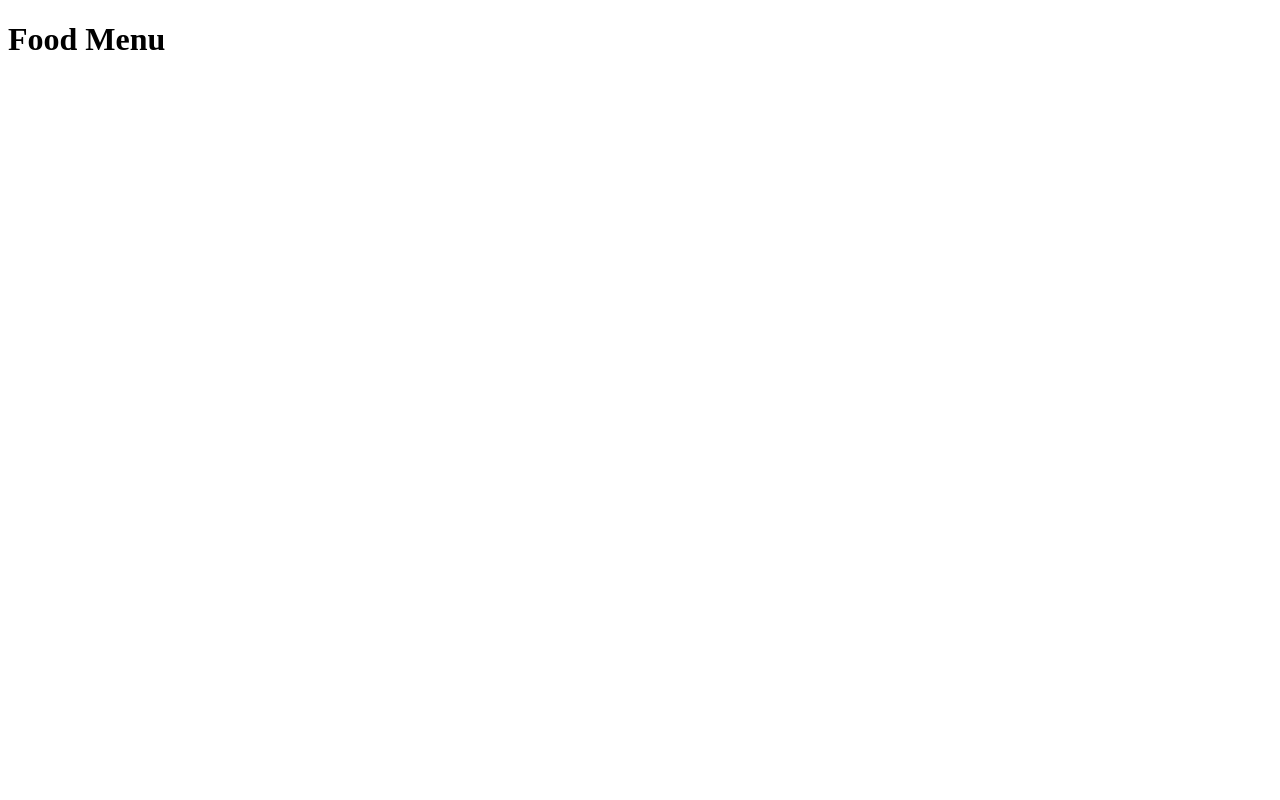
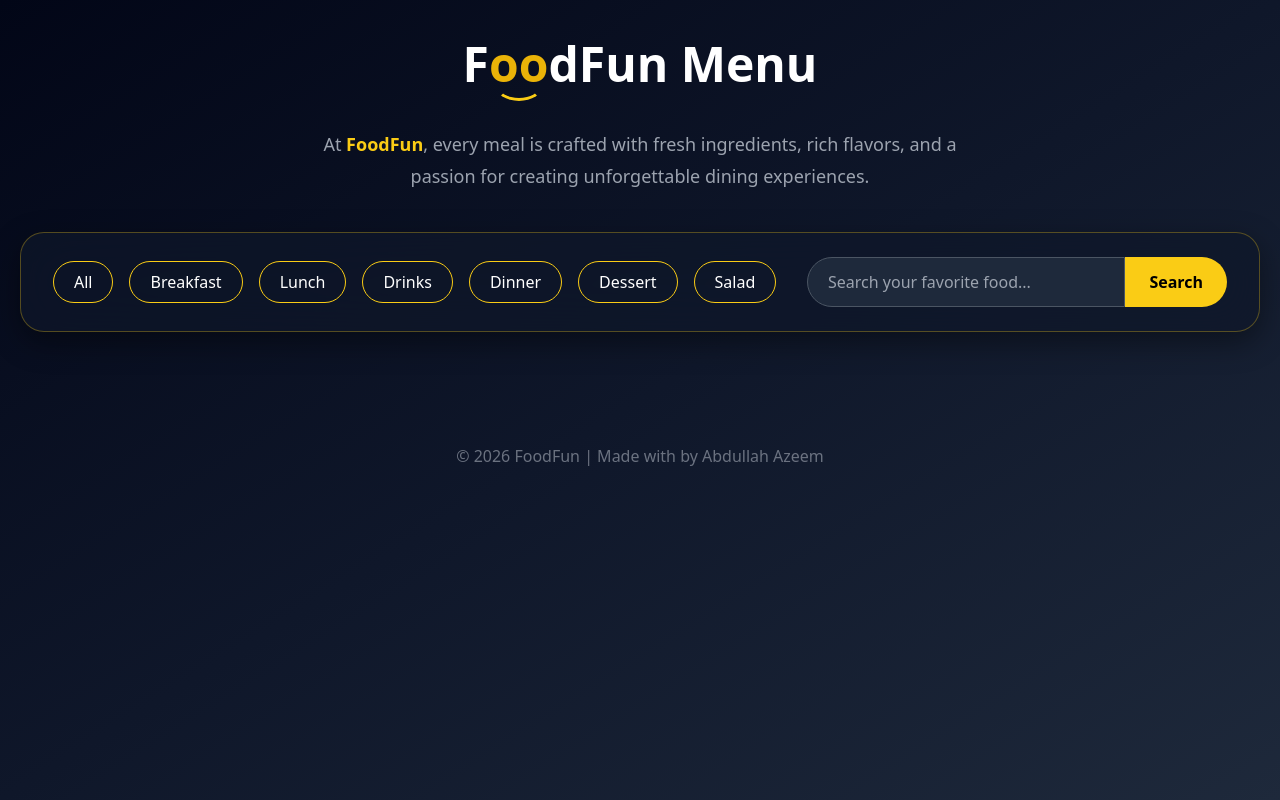
Before and after one commit to abdullahazeemdev/food-application, a plain HTML site: page Menu/index.html in a window 1280 px wide. Drawn offline with nearby package versions, Linux system fonts and the light colour scheme.

Commit message:
2 page start

```diff
--- a/Menu/app.js
+++ b/Menu/app.js
@@ -0,0 +1,3 @@
+// console.log("js running---->")
+
+// console.log(menuData);
--- /dev/null
+++ b/Menu/data.js
@@ -0,0 +1,73 @@
+const menuData = [
+  // ================== Breakfast ==================
+  { name: "Halwa Puri", category: "Breakfast", price: "Rs. 450", image: "https://placehold.co/400x300?text=Halwa+Puri" },
+  { name: "Aloo Paratha", category: "Breakfast", price: "Rs. 280", image: "https://placehold.co/400x300?text=Aloo+Paratha" },
+  { name: "Cheese Omelette", category: "Breakfast", price: "Rs. 320", image: "https://placehold.co/400x300?text=Cheese+Omelette" },
+  { name: "French Toast", category: "Breakfast", price: "Rs. 350", image: "https://placehold.co/400x300?text=French+Toast" },
+  { name: "Pancakes", category: "Breakfast", price: "Rs. 400", image: "https://placehold.co/400x300?text=Pancakes" },
+  { name: "Chicken Sandwich", category: "Breakfast", price: "Rs. 380", image: "https://placehold.co/400x300?text=Chicken+Sandwich" },
+  { name: "Club Sandwich", category: "Breakfast", price: "Rs. 450", image: "https://placehold.co/400x300?text=Club+Sandwich" },
+  { name: "Nihari", category: "Breakfast", price: "Rs. 650", image:" https://placehold.co/400x300?text=Nihari" },
+  { name: "Chana Masala", category: "Breakfast", price: "Rs. 250", image: "https://placehold.co/400x300?text=Chana+Masala" },
+  { name: "Desi Breakfast", category: "Breakfast", price: "Rs. 750", image: "https://placehold.co/400x300?text=Desi+Breakfast" },
+
+  // ================== Lunch ==================
+  { name: "Chicken Biryani", category: "Lunch", price: "Rs. 550", image: "https://placehold.co/400x300?text=Chicken+Biryani" },
+  { name: "Beef Biryani", category: "Lunch", price: "Rs. 650", image: "https://placehold.co/400x300?text=Beef+Biryani" },
+  { name: "Chicken Karahi", category: "Lunch", price: "Rs. 950", image: "https://placehold.co/400x300?text=Chicken+Karahi"},
+  { name: "Mutton Karahi", category: "Lunch", price: "Rs. 1450", image: "https://placehold.co/400x300?text=Mutton+Karahi" },
+  { name: "Chicken Handi", category: "Lunch", price: "Rs. 990", image: "https://placehold.co/400x300?text=Chicken+Handi" },
+  { name: "White Chicken", category: "Lunch", price: "Rs. 1100", image: "https://placehold.co/400x300?text=White+Chicken" },
+  { name: "Chicken Pulao", category: "Lunch", price: "Rs. 450", image: "https://placehold.co/400x300?text=Chicken+Pulao" },
+  { name: "Chicken Qorma", category: "Lunch", price: "Rs. 850", image: "https://placehold.co/400x300?text=Chicken+Qorma" },
+  { name: "Dal Chawal", category: "Lunch", price: "Rs. 300", image: "https://placehold.co/400x300?text=Dal+Chawal" },
+  { name: "Chicken Tikka", category: "Lunch", price: "Rs. 420", image: "https://placehold.co/400x300?text=Chicken+Tikka" },
+
+  // ================== Drinks ==================
+ { name: "Coca Cola", category: "Drinks", price: "Rs. 120", image: "https://placehold.co/400x300?text=Coca+Cola" },
+{ name: "Pepsi", category: "Drinks", price: "Rs. 120", image: "https://placehold.co/400x300?text=Pepsi" },
+{ name: "7UP", category: "Drinks", price: "Rs. 120", image: "https://placehold.co/400x300?text=7UP" },
+{ name: "Mint Margarita", category: "Drinks", price: "Rs. 280", image: "https://placehold.co/400x300?text=Mint+Margarita" },
+{ name: "Lemonade", category: "Drinks", price: "Rs. 250", image: "https://placehold.co/400x300?text=Lemonade" },
+{ name: "Mango Shake", category: "Drinks", price: "Rs. 350", image: "https://placehold.co/400x300?text=Mango+Shake" },
+{ name: "Chocolate Shake", category: "Drinks", price: "Rs. 380", image: "https://placehold.co/400x300?text=Chocolate+Shake" },
+{ name: "Fresh Orange Juice", category: "Drinks", price: "Rs. 300", image: "https://placehold.co/400x300?text=Fresh+Orange+Juice" },
+{ name: "Cold Coffee", category: "Drinks", price: "Rs. 350", image: "https://placehold.co/400x300?text=Cold+Coffee" },
+{ name: "Mineral Water", category: "Drinks", price: "Rs. 80", image: "https://placehold.co/400x300?text=Mineral+Water" },
+
+  // ================== Dinner ==================
+{ name: "BBQ Steak", category: "Dinner", price: "Rs. 1600", image: "https://placehold.co/400x300?text=BBQ+Steak" },
+{ name: "Grilled Chicken", category: "Dinner", price: "Rs. 850", image: "https://placehold.co/400x300?text=Grilled+Chicken" },
+{ name: "Chicken Alfredo Pasta", category: "Dinner", price: "Rs. 950", image: "https://placehold.co/400x300?text=Chicken+Alfredo+Pasta" },
+{ name: "Chicken Lasagna", category: "Dinner", price: "Rs. 900", image: "https://placehold.co/400x300?text=Chicken+Lasagna" },
+{ name: "Zinger Burger", category: "Dinner", price: "Rs. 550", image: "https://placehold.co/400x300?text=Zinger+Burger" },
+{ name: "Beef Burger", category: "Dinner", price: "Rs. 680", image: "https://placehold.co/400x300?text=Beef+Burger" },
+{ name: "Chicken Pizza", category: "Dinner", price: "Rs. 1400", image: "https://placehold.co/400x300?text=Chicken+Pizza" },
+{ name: "Fajita Pizza", category: "Dinner", price: "Rs. 1500", image: "https://placehold.co/400x300?text=Fajita+Pizza" },
+{ name: "Chicken Chow Mein", category: "Dinner", price: "Rs. 750", image: "https://placehold.co/400x300?text=Chicken+Chow+Mein" },
+{ name: "Chicken Fried Rice", category: "Dinner", price: "Rs. 700", image: "https://placehold.co/400x300?text=Chicken+Fried+Rice" },
+
+// ================== Dessert ==================
+{ name: "Chocolate Cake", category: "Dessert", price: "Rs. 450", image: "https://placehold.co/400x300?text=Chocolate+Cake" },
+{ name: "Cheesecake", category: "Dessert", price: "Rs. 550", image: "https://placehold.co/400x300?text=Cheesecake" },
+{ name: "Brownie", category: "Dessert", price: "Rs. 350", image: "https://placehold.co/400x300?text=Brownie" },
+{ name: "Ice Cream", category: "Dessert", price: "Rs. 250", image: "https://placehold.co/400x300?text=Ice+Cream" },
+{ name: "Gulab Jamun", category: "Dessert", price: "Rs. 220", image: "https://placehold.co/400x300?text=Gulab+Jamun" },
+{ name: "Kheer", category: "Dessert", price: "Rs. 280", image: "https://placehold.co/400x300?text=Kheer" },
+{ name: "Ras Malai", category: "Dessert", price: "Rs. 320", image: "https://placehold.co/400x300?text=Ras+Malai" },
+{ name: "Kunafa", category: "Dessert", price: "Rs. 650", image: "https://placehold.co/400x300?text=Kunafa" },
+{ name: "Donut", category: "Dessert", price: "Rs. 180", image: "https://placehold.co/400x300?text=Donut" },
+{ name: "Macaron", category: "Dessert", price: "Rs. 450", image: "https://placehold.co/400x300?text=Macaron" },
+
+// ================== Salad ==================
+{ name: "Caesar Salad", category: "Salad", price: "Rs. 450", image: "https://placehold.co/400x300?text=Caesar+Salad" },
+{ name: "Greek Salad", category: "Salad", price: "Rs. 420", image: "https://placehold.co/400x300?text=Greek+Salad" },
+{ name: "Chicken Salad", category: "Salad", price: "Rs. 520", image: "https://placehold.co/400x300?text=Chicken+Salad" },
+{ name: "Russian Salad", category: "Salad", price: "Rs. 380", image: "https://placehold.co/400x300?text=Russian+Salad" },
+{ name: "Garden Salad", category: "Salad", price: "Rs. 350", image: "https://placehold.co/400x300?text=Garden+Salad" },
+{ name: "Fruit Salad", category: "Salad", price: "Rs. 300", image: "https://placehold.co/400x300?text=Fruit+Salad" },
+{ name: "Pasta Salad", category: "Salad", price: "Rs. 480", image: "https://placehold.co/400x300?text=Pasta+Salad" },
+{ name: "Coleslaw", category: "Salad", price: "Rs. 250", image: "https://placehold.co/400x300?text=Coleslaw" },
+{ name: "Tuna Salad", category: "Salad", price: "Rs. 650", image: "https://placehold.co/400x300?text=Tuna+Salad" },
+{ name: "Avocado Salad", category: "Salad", price: "Rs. 750", image: "https://placehold.co/400x300?text=Avocado+Salad" },
+];
--- a/Menu/index.html
+++ b/Menu/index.html
@@ -4,12 +4,112 @@
     <meta charset="UTF-8">
     <meta name="viewport" content="width=device-width, initial-scale=1.0">
     <link rel="stylesheet" href="style.css">
+    <script src="https://cdn.tailwindcss.com"></script>
     <title>Food Menu</title>
 </head>
-<body>
-    <h1>Food Menu</h1>
+<body class="min-h-screen bg-gradient-to-br from-slate-950 via-slate-900 to-slate-800 text-white duration-300">
+    <!-- Heading -->
+    <section class="py-10">
+        <h1 class="text-5xl font-extrabold text-center mb-3">
+         F<span class="logo-oo text-yellow-500">oo</span>dFun Menu
+        </h1>
+
+        <p class="text-center text-gray-400 text-lg mt-10 mb-10 max-w-2xl mx-auto leading-8">
+        At <span class="text-yellow-400 font-semibold">FoodFun</span>, every meal is crafted with fresh ingredients, rich flavors, and a passion for creating unforgettable dining experiences.
+        </p>
+
+<div class="max-w-7xl mx-auto px-5 mb-10">
+
+    <div class="flex flex-col lg:flex-row items-center justify-between gap-6
+    bg-slate-900/70
+    backdrop-blur-xl
+    border border-yellow-400/30
+    rounded-3xl
+    px-8 py-6
+    shadow-[0_10px_30px_rgba(0,0,0,0.4)]
+    hover:border-yellow-300
+    hover:shadow-[0_0_25px_rgba(250,204,21,0.4),0_0_60px_rgba(250,204,21,0.2)]
+    hover:bg-slate-800/80
+    hover:-translate-y-1
+    transition-all
+    duration-500
+    ease-out">
 
 
+        <!-- Categories -->
+        <div id="categories" class="flex flex-wrap gap-4">
+
+            <button class="category-btn border border-yellow-400 px-5 py-2 rounded-full font-medium hover:bg-yellow-400 hover:text-white duration-300">
+                All
+            </button>
+
+            <button class="category-btn border border-yellow-400 px-5 py-2 rounded-full font-medium hover:bg-yellow-400 hover:text-white duration-300">
+                Breakfast
+            </button>
+
+            <button class="category-btn border border-yellow-400 px-5 py-2 rounded-full font-medium hover:bg-yellow-400 hover:text-white duration-300">
+                Lunch
+            </button>
+
+            <button class="category-btn border border-yellow-400 px-5 py-2 rounded-full font-medium hover:bg-yellow-400 hover:text-white duration-300">
+                Drinks
+            </button>
+
+            <button class="category-btn border border-yellow-400 px-5 py-2 rounded-full font-medium hover:bg-yellow-400 hover:text-white duration-300">
+                Dinner
+            </button>
+
+            <button class="category-btn border border-yellow-400 px-5 py-2 rounded-full font-medium hover:bg-yellow-400 hover:text-white duration-300">
+                Dessert
+            </button>
+
+            <button class="category-btn border border-yellow-400 px-5 py-2 rounded-full font-medium hover:bg-yellow-400 hover:text-white duration-300">
+                Salad
+            </button>
+
+        </div>
+
+        <!-- Search -->
+        <div class="flex w-full lg:w-[420px]">
+
+            <input
+                id="search"
+                type="text"
+                placeholder="Search your favorite food..."
+                class="flex-1 px-5 py-3 bg-slate-800 border border-gray-600 rounded-l-full outline-none focus:border-yellow-400"
+            >
+
+            <button
+                id="searchBtn"
+                class="px-6 py-3 bg-yellow-400 text-black rounded-r-full font-semibold hover:bg-yellow-500 duration-300">
+                Search
+            </button>
+
+        </div>
+
+    </div>
+
+</div>
+
+            <!-- Menu Cards -->
+            <div
+                id="menu-container"
+                class="grid grid-cols-1 sm:grid-cols-2 lg:grid-cols-3 xl:grid-cols-4 gap-8"
+            >
+
+                <!-- JavaScript se cards yahan aayenge -->
+
+            </div>
+
+
+    </section>
+
+    <footer class="text-center py-8 text-gray-500">
+    © 2026 FoodFun | Made with by Abdullah Azeem
+    </footer>
+
+    <script src="data.js"> </script>
     <script src="app.js"></script>
+
 </body>
 </html>
--- a/Menu/style.css
+++ b/Menu/style.css
@@ -0,0 +1,19 @@
+.logo-oo {
+  position: relative;
+  /* display: inline-block; */
+}
+
+.logo-oo::after {
+  content: "";
+  position: absolute;
+  left: 50%;
+  bottom: -5px;
+  transform: translateX(-50%);
+  width: 47px;
+  height: 30px;
+  border: 3px solid #facc15;
+  border-top: none;
+  border-left-color: transparent;
+  border-right-color: transparent;
+  border-radius: 50%;
+}
--- a/app.js
+++ b/app.js
@@ -6,7 +6,7 @@ const menu = document.querySelectorAll(".menu");
 
 menu.forEach((item) => {
     item.addEventListener("click", () =>{
-      window.location.href = "Menu/index.html";
+      window.location.href = "login/index.html";
     })
 
 
--- a/stlye.css
+++ b/stlye.css
@@ -40,6 +40,26 @@ img {
     z-index: 1000;
 }
 
+.logo-oo {
+  position: relative;
+  /* display: inline-block; */
+}
+
+.logo-oo::after {
+  content: "";
+  position: absolute;
+  left: 50%;
+  bottom: -5px;
+  transform: translateX(-50%);
+  width: 47px;
+  height: 30px;
+  border: 3px solid #facc15;
+  border-top: none;
+  border-left-color: transparent;
+  border-right-color: transparent;
+  border-radius: 50%;
+}
+
 #nav-links {
     display: flex;
     gap: 35px;
@@ -54,6 +74,23 @@ img {
 #nav-links a:hover {
     color: #f59e0b;
 }
+
+.login-singup{
+    display: flex;
+    align-items: center;
+    justify-content: center;
+    gap:20px
+}
+
+
+.login{
+     font-weight: bold;
+     background-color: #fff;
+     padding: 10px 25px;
+     border-radius: 30px;
+
+}
+
 
 /* =========================
    Hero Section
```
Also changed, not shown: index.html (+15 -5 lines).
